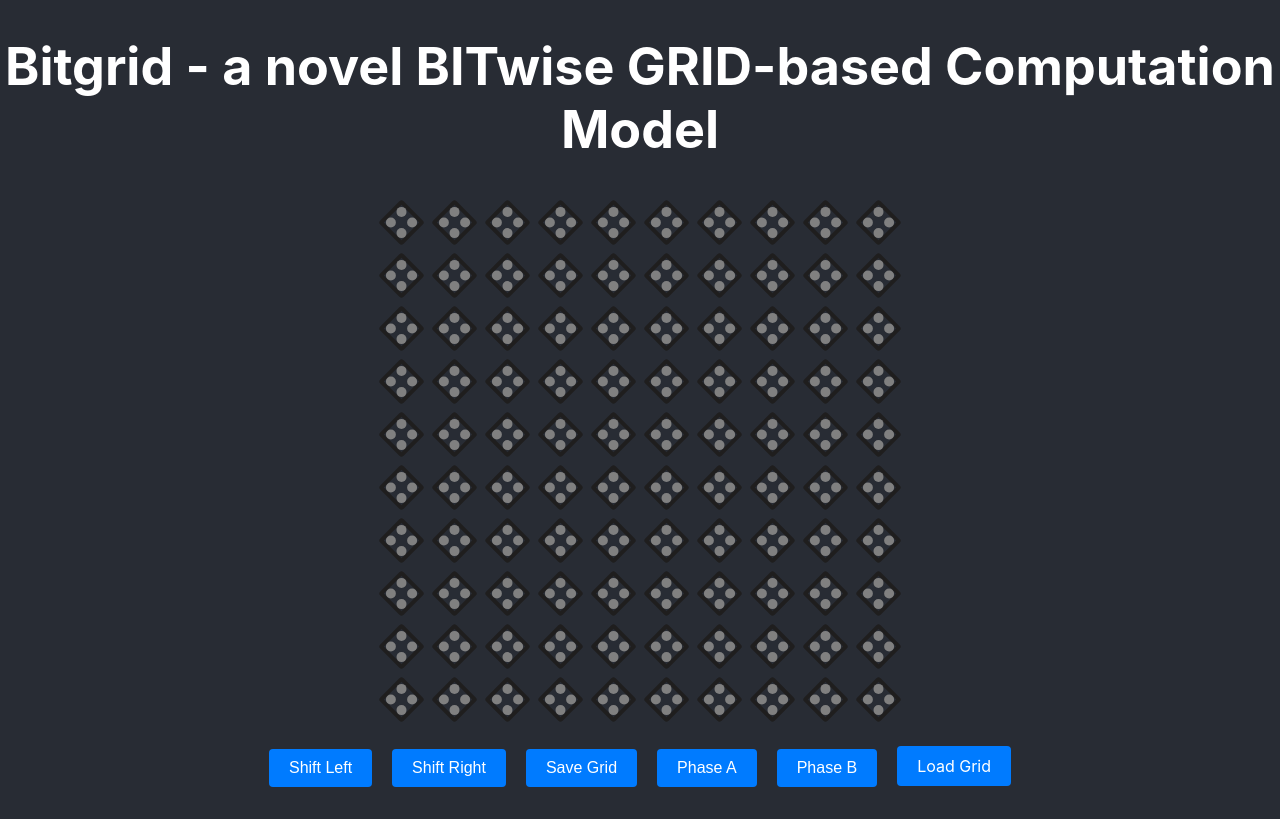
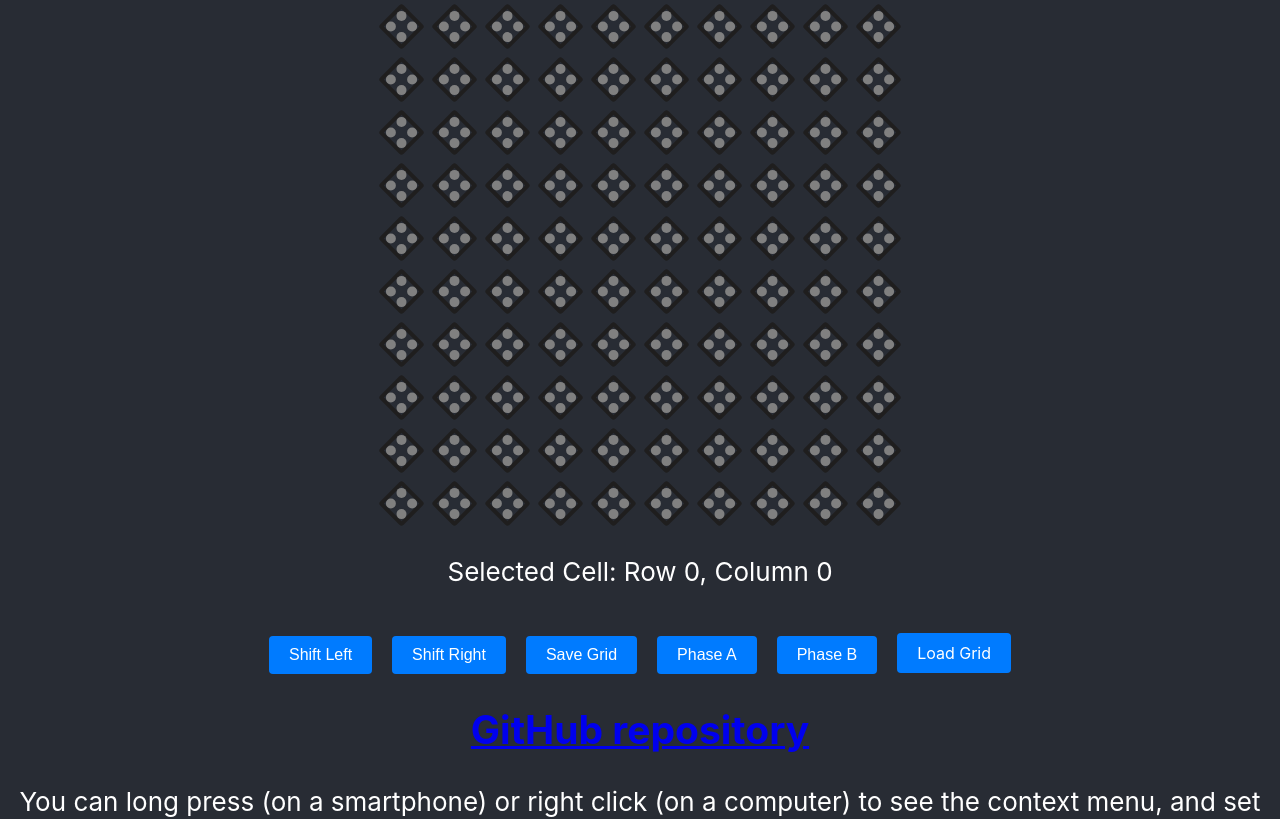
Before and after one commit to mikewarot/bitgrid-react-app, a React (Create React App) app: page / in a window 1280 px wide. Shown: the top 819 px of the page. Built offline with nearby package versions, Linux system fonts and the light colour scheme.

Commit message:
show selected cells

```diff
--- a/package.json
+++ b/package.json
@@ -8,9 +8,11 @@
     "@testing-library/react": "^13.4.0",
     "@testing-library/user-event": "^13.5.0",
     "file-saver": "^2.0.5",
+    "joi": "^17.13.3",
     "react": "^18.3.1",
     "react-dom": "^18.3.1",
-    "react-scripts": "5.0.1",
+    "react-helmet": "^6.1.0",
+    "react-scripts": "^5.0.1",
     "web-vitals": "^2.1.4"
   },
   "scripts": {
--- a/src/App.js
+++ b/src/App.js
@@ -1,12 +1,15 @@
 import React from 'react';
 import './App.css';
 import LEDGrid from './LEDGrid';
+import { Helmet } from 'react-helmet';
 
 function App() {
   return (
     <div className="App">
+      <Helmet>
+        <title>BitGrid Simulator</title>
+      </Helmet>
       <header className="App-header">
-        <h1>Bitgrid - a novel  BITwise GRID-based Computation Model</h1>
         <LEDGrid rows={10} cols={10} />
         <h2><a href="https://github.com/mikewarot/bitgrid-react-app">GitHub repository</a></h2>
         You can long press (on a smartphone) or right click (on a computer) to see the context menu, and set the programming for a bitgrid cell
--- a/src/LEDGrid.js
+++ b/src/LEDGrid.js
@@ -1,5 +1,5 @@
 // src/LEDGrid.js
-import React, { useState } from 'react';
+import React, { useState, useEffect } from 'react';
 import './LEDGrid.css';
 import { saveAs } from 'file-saver';
 
@@ -7,11 +7,15 @@ const LEDGrid = ({ rows, cols }) => {
   const [grid, setGrid] = useState(
     Array(rows).fill().map(() => Array(cols).fill({
       leds: [false, false, false, false],
- //     values: ["cccc", "f0f0", "ff00", "aaaa"]
-      values: ["aaaa", "ff00", "f0f0", "cccc"]
+      values: ["0000", "0000", "0000", "0000"]
     }))
   );
   const [contextMenu, setContextMenu] = useState(null);
+  const [selectedCell, setSelectedCell] = useState({ row: 0, col: 0 }); // Initialize with cell (0, 0) selected
+
+  useEffect(() => {
+    // Optionally, you can perform any additional actions when the component mounts
+  }, []);
 
   const toggleLED = (row, col, ledIndex) => {
     const newGrid = grid.map((r, rowIndex) =>
@@ -25,6 +29,11 @@ const LEDGrid = ({ rows, cols }) => {
       })
     );
     setGrid(newGrid);
+  };
+
+  const handleCellClick = (row, col, ledIndex) => {
+    setSelectedCell({ row, col });
+    toggleLED(row, col, ledIndex);
   };
 
   const shiftLeft = () => {
@@ -131,23 +140,7 @@ const LEDGrid = ({ rows, cols }) => {
       row.map((cell, colIndex) => {
         if ((rowIndex + colIndex) % 2 === 0) {
           // Update the cell as needed for Phase B
-          // first, get the value from the cell to the left
-          const leftBit = colIndex > 0 ? (grid[rowIndex][colIndex - 1].leds[1] ? 1 : 0) : 0;
-          // then, get the value from the cell to the right
-          const rightBit = colIndex < cols - 1 ? (grid[rowIndex][colIndex + 1].leds[2] ? 1 : 0) : 0;
-          // then get the bit from the cell above
-          const topBit = rowIndex > 0 ? (grid[rowIndex - 1][colIndex].leds[3] ? 1 : 0) : 0;
-          // then get the bit from the cell below
-          const bottomBit = rowIndex < rows - 1 ? (grid[rowIndex + 1][colIndex].leds[0] ? 1 : 0) : 0;
-          // then, calculate the new value for the cell
-          const newValue = ((leftBit * 8) + (rightBit * 4) + (topBit * 2) + bottomBit);
-          // program bits are the integer value of the hex string stored in value[0]
-          const newLeds = cell.leds.map(led => led); // Example: toggle all LEDs in the cell
-          newLeds[0] = (parseInt(cell.values[0], 16) >> newValue) & 1;
-          // repeat for the other 3 leds
-          newLeds[1] = (parseInt(cell.values[1], 16) >> newValue) & 1;
-          newLeds[2] = (parseInt(cell.values[2], 16) >> newValue) & 1;
-          newLeds[3] = (parseInt(cell.values[3], 16) >> newValue) & 1;
+          const newLeds = cell.leds.map(led => !led); // Example: toggle all LEDs in the cell
           return { ...cell, leds: newLeds };
         }
         return cell;
@@ -165,19 +158,25 @@ const LEDGrid = ({ rows, cols }) => {
               <div
                 key={colIndex}
                 className="led-cluster"
+                onClick={() => handleCellClick(rowIndex, colIndex)}
                 onContextMenu={(event) => handleContextMenu(event, rowIndex, colIndex)}
               >
                 {cell.leds.map((isOn, ledIndex) => (
                   <div
                     key={ledIndex}
                     className={`led ${isOn ? 'on' : 'off'}`}
-                    onClick={() => toggleLED(rowIndex, colIndex, ledIndex)}
+                    onClick={() => handleCellClick(rowIndex, colIndex, ledIndex)}
                   />
                 ))}
               </div>
             ))}
           </div>
         ))}
+      </div>
+      <div className="selected-cell-info">
+        {selectedCell.row !== null && selectedCell.col !== null && (
+          <p>Selected Cell: Row {selectedCell.row}, Column {selectedCell.col}</p>
+        )}
       </div>
       <div className="led-grid-controls">
         <button onClick={shiftLeft}>Shift Left</button>
```
Also changed, not shown: 1 other file (tests, documents, lock files or other folders).
